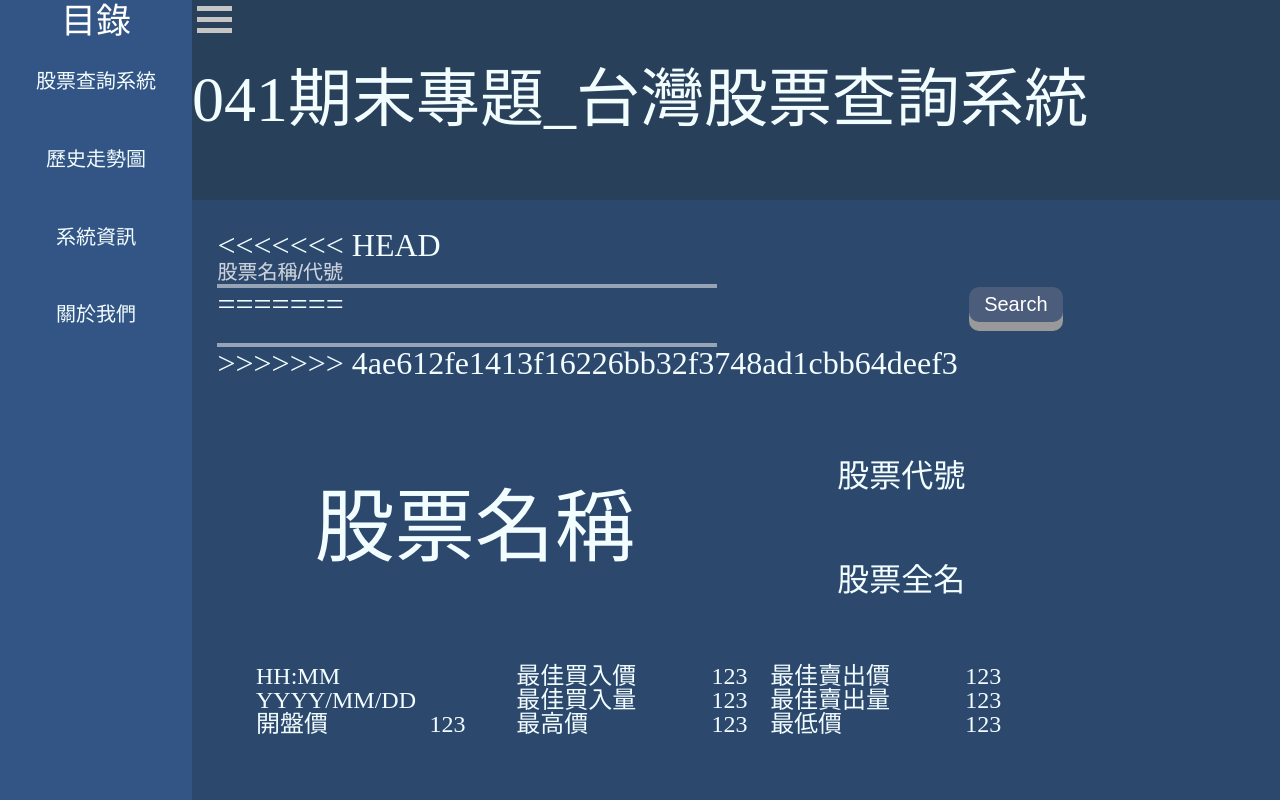
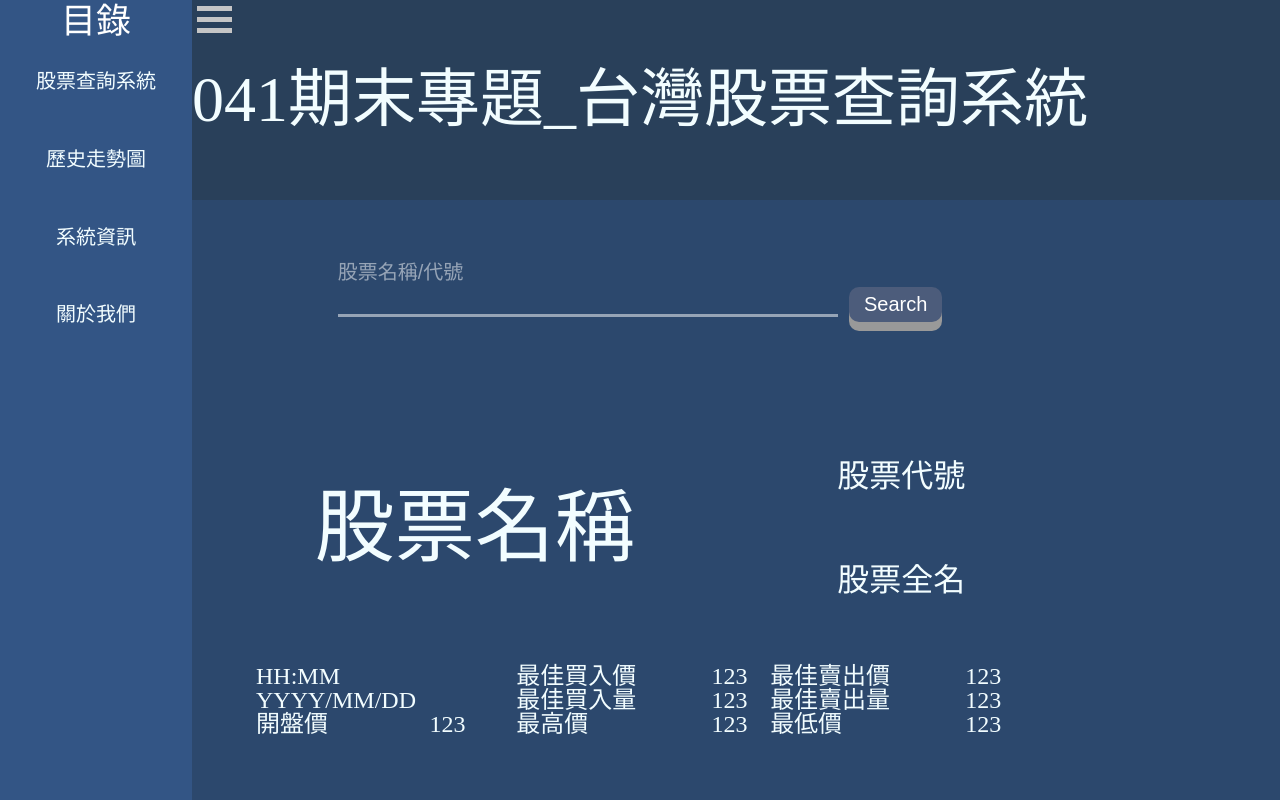
Before and after one commit to qq96932100/041-Final-Project, a Django app: page / in a window 1280 px wide. Run offline with Django 4.2, Linux system fonts and the light colour scheme.

Commit message:
Revert "修復"
This reverts commit 9bb9c7537e0f4475d03c1cdbc327db9e511a7883, reversing
changes made to 6c79003ebb44622a9dd97bf963e09b4f357770bb.

```diff
--- a/django/sample/templates/chart.html
+++ b/django/sample/templates/chart.html
@@ -50,11 +50,7 @@
 
             <div class="search_bar_block">
                 <div class="search_bar">
-<<<<<<< HEAD
                     <form action="/chart/twstock/" method="post"></form>
-=======
-                    <form action="index.html" method="post"></form>
->>>>>>> 4ae612fe1413f16226bb32f3748ad1cbb64deef3
                         <input id="search_bar_input"  type="text" required="required"/>
                         <label class="search_bar_label" for="search_bar_input">股票名稱/代號</label>
                         <div class="bar"></div>
--- a/django/sample/templates/index.html
+++ b/django/sample/templates/index.html
@@ -48,7 +48,6 @@
         <div class="stock">
             <div class="search_bar_block">
                 <div class="search_bar">
-<<<<<<< HEAD
                     <!-- <input id="search_bar_input"  type="text" required="required"/>
                     <label class="search_bar_label" for="search_bar_input">股票名稱/代號</label>
                     <div class="bar"></div> -->
@@ -58,13 +57,6 @@
                     <label class="search_bar_label" for="search_bar_input">股票名稱/代號</label>
                     <div class="bar"></div>
                 </form>
-=======
-                    <form action="index.html" method="post">
-                        <input id="search_bar_input"  type="text" required="required"/>
-                        <label class="search_bar_label" for="search_bar_input">股票名稱/代號</label>
-                        <div class="bar"></div>
-                    </form>
->>>>>>> 4ae612fe1413f16226bb32f3748ad1cbb64deef3
                 </div>
                 <button id="search_bar_btn" type="button" >Search</button>
             </div>
```
